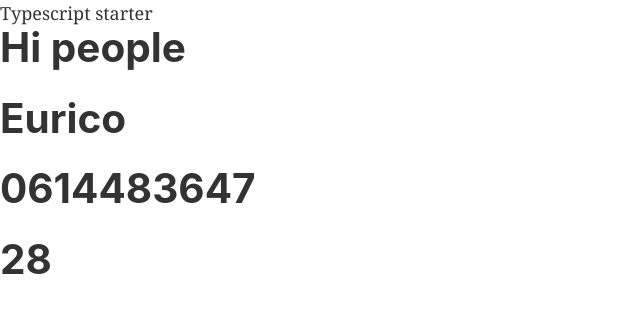
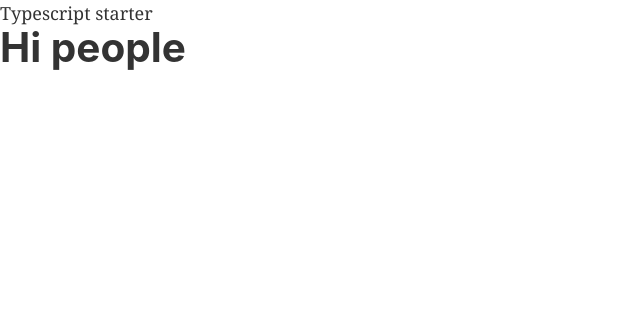
Before and after one commit to euricocatumbela/typescript-starter-react-eurico, a Gatsby site: page / in a window 1280 px wide. Shown: the whole page, without its empty margins (0-640 px from the left). Built offline with nearby package versions, Linux system fonts and the light colour scheme; Gatsby itself is replaced by a stand-in of ours.

Commit message:
netlify option

```diff
--- a/src/components/Contact.tsx
+++ b/src/components/Contact.tsx
@@ -1,23 +1,14 @@
 import React from "react"
-
-export interface ContactProps {
-  name: string
-  cellphone: string
+interface ContactProps {
+  name?: string
+  cellphone?: string
   age: number
 }
 
-const Contact = ({
-  name = "Eurico",
-  cellphone = "0614483647",
-  age = 28,
-}: ContactProps) => {
+export const Contact: React.FC<ContactProps> = () => {
   return (
     <>
-      <h1>{name}</h1>
-      <h1>{cellphone}</h1>
-      <h1>{age}</h1>
+      <h1>Hello</h1>
     </>
   )
 }
-
-export default Contact
--- a/src/components/layout.tsx
+++ b/src/components/layout.tsx
@@ -10,9 +10,6 @@ import React, { ReactNode } from "react"
 import { useStaticQuery, graphql } from "gatsby"
 import Header from "./header"
 import "./layout.css"
-import Contact from "./Contact"
-
-const { contact } = Contact
 interface LayoutProps {
   children: ReactNode
 }
@@ -33,7 +30,6 @@ const Layout = ({ children }: LayoutProps) => {
     <>
       <Header siteTitle={siteTitle} />
       <main>{children}</main>
-      <Contact name={contact} />
     </>
   )
 }
```
